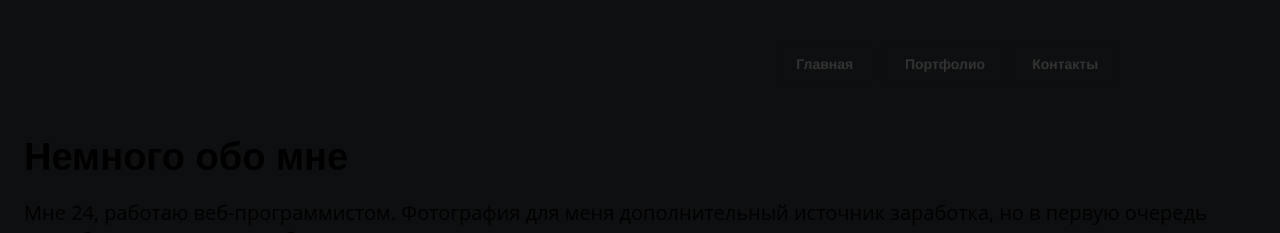
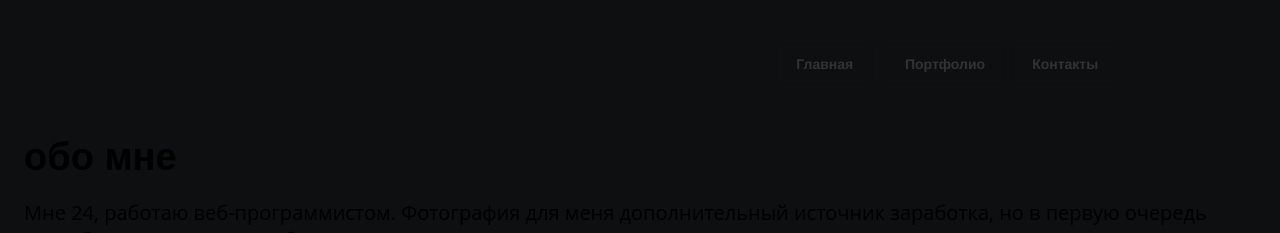
Before and after one commit to sergeevaevi/Photographmini_i, a Next.js app: page /aboutme in a window 1280 px wide. Shown: the top 233 px of the page. Built offline with nearby package versions, Linux system fonts and the light colour scheme; no server answers.

Commit message:
test revert: that revert

```diff
--- a/src/pages/aboutme.tsx
+++ b/src/pages/aboutme.tsx
@@ -17,7 +17,7 @@ export default function About({photos}: { photos: TPhoto[] }) {
     )
     return (
         <main className={styles.about}>
-            <h1 className={styles.main__title}>Немного обо мне</h1>
+            <h1 className={styles.main__title}>обо мне</h1>
             <div className={styles.main__block}>
                 <p className={styles.main__subtitle}>Мне {new Date().getFullYear() - new Date(1999, 4, 31).getUTCFullYear()},
                     работаю веб-программистом. Фотография для меня дополнительный источник заработка, но в первую
```
